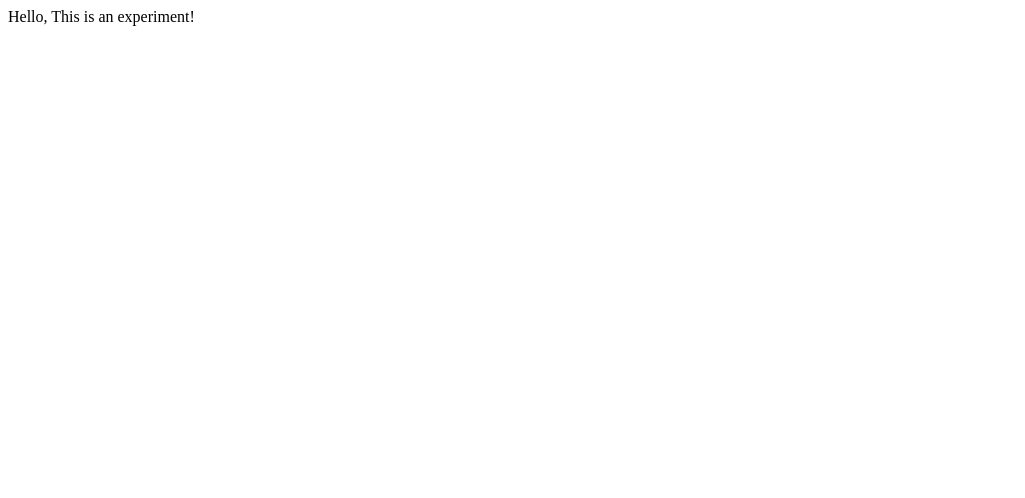
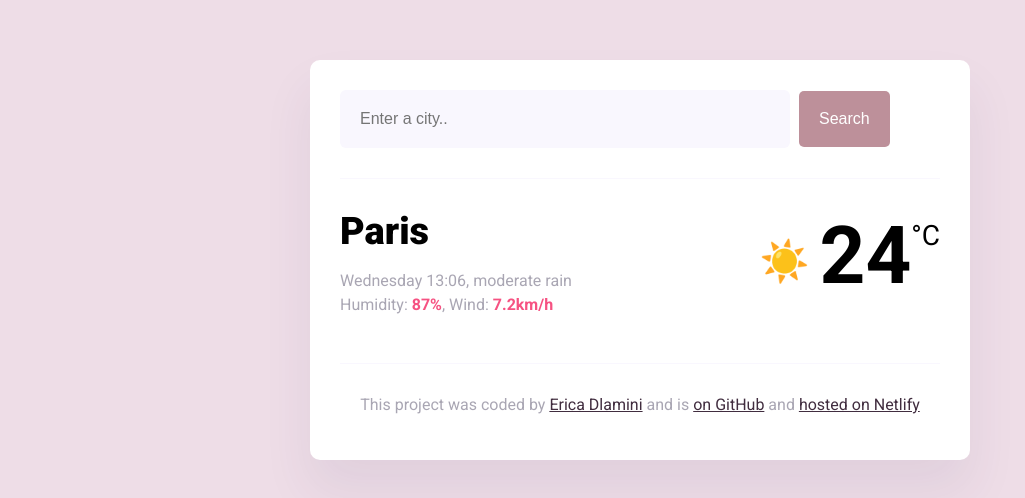
Before and after one commit to ericadlamini/my-experiment, a website: page index.html in a window 1280 px wide. Shown: the whole page, without its empty margins (0-1025 px from the left). Drawn offline with nearby package versions, Linux system fonts and the light colour scheme.

Commit message:
Updated HTML

```diff
--- a/index.html
+++ b/index.html
@@ -3,9 +3,55 @@
   <head>
     <meta charset="UTF-8" />
     <meta name="viewport" content="width=device-width, initial-scale=1.0" />
-    <title>Document</title>
+    <link rel="preconnect" href="https://fonts.googleapis.com" />
+    <link rel="preconnect" href="https://fonts.gstatic.com" crossorigin />
+    <link
+      href="https://fonts.googleapis.com/css2?family=Roboto:ital,wght@0,100;0,400;0,500;0,700;0,900;1,100;1,300;1,400;1,500;1,700;1,900&display=swap"
+      rel="stylesheet"
+    />
+    <link rel="stylesheet" href="src/styles.css" />
+    <script src="https://cdn.jsdelivr.net/npm/axios@1.1.2/dist/axios.min.js"></script>
+    <title>My weather application</title>
   </head>
   <body>
-    Hello, This is an experiment!
+    <div class="weather-app">
+      <header>
+        <form id="search-form">
+          <input
+            type="search"
+            placeholder="Enter a city.."
+            required
+            class="search-input"
+            id="search-input"
+          />
+          <input type="submit" value="Search" class="search-button" />
+        </form>
+      </header>
+      <main>
+        <div class="current-weather">
+          <div>
+            <h1 class="current-city" id="current-city">Paris</h1>
+            <p class="current-details">
+              <span id="current-date"></span>, moderate rain <br />
+              Humidity: <strong>87%</strong>, Wind: <strong>7.2km/h</strong>
+            </p>
+          </div>
+          <div class="current-temperature">
+            <span class="current-temperature-icon">☀️</span
+            ><span class="current-temperature-value">24</span
+            ><span class="current-temperature-unit">°C</span>
+          </div>
+        </div>
+      </main>
+      <footer>
+        <p>
+          This project was coded by
+          <a href="#" target="_blank">Erica Dlamini</a> and is
+          <a href="#" target="_blank"> on GitHub</a> and
+          <a href="#" target="_blank">hosted on Netlify</a>
+        </p>
+      </footer>
+    </div>
   </body>
+  <script src="src/index.js"></script>
 </html>
--- /dev/null
+++ b/src/index.js
@@ -0,0 +1,54 @@
+function search(event) {
+  event.preventDefault();
+  let searchInputElement = document.querySelector("#search-input");
+  let cityElement = document.querySelector("#current-city");
+  cityElement.innerHTML = searchInputElement.value;
+  let cityCode = document.querySelector("#search-input");
+
+  let city = cityCode.value;
+  let apiKey = "1fea1990c3a20o02b5dea044tb336292";
+  let apiUrl = `https://api.shecodes.io/weather/v1/current?query=${city}&key=${apiKey}&units=metric`;
+
+  axios.get(apiUrl).then(updateWeather);
+}
+function updateWeather(response) {
+  let weatherUpdate = Math.round(response.data.temperature.current);
+  let temperatureElement = document.querySelector(".current-temperature-value");
+
+  temperatureElement.innerHTML = weatherUpdate;
+}
+
+function formatDate(date) {
+  let minutes = date.getMinutes();
+  let hours = date.getHours();
+  let day = date.getDay();
+
+  if (minutes < 10) {
+    minutes = `0${minutes}`;
+  }
+
+  if (hours < 10) {
+    hours = `0${hours}`;
+  }
+
+  let days = [
+    "Sunday",
+    "Monday",
+    "Tuesday",
+    "Wednesday",
+    "Thursday",
+    "Friday",
+    "Saturday"
+  ];
+
+  let formattedDay = days[day];
+  return `${formattedDay} ${hours}:${minutes}`;
+}
+
+let searchForm = document.querySelector("#search-form");
+searchForm.addEventListener("submit", search);
+
+let currentDateELement = document.querySelector("#current-date");
+let currentDate = new Date();
+
+currentDateELement.innerHTML = formatDate(currentDate);
--- /dev/null
+++ b/src/styles.css
@@ -0,0 +1,98 @@
+body {
+  background: #eedde7;
+  font-family: "Roboto", sans-serif;
+}
+
+a {
+  color: #412d3f;
+}
+
+.weather-app {
+  background: white;
+  max-width: 600px;
+  margin: 60px auto;
+  padding: 30px;
+  border-radius: 10px;
+  box-shadow: 0 30px 50px rgba(65, 50, 100, 0.08);
+}
+
+header {
+  border-bottom: 1px solid #f9f7fe;
+  padding-bottom: 30px;
+}
+
+.search-input {
+  background-color: #f9f7fe;
+  border: none;
+  color: rgba(39, 33, 66, 0.4);
+  font-size: 16px;
+  padding: 20px;
+  width: 75%;
+  border-radius: 6px;
+}
+
+.search-button {
+  margin-left: 5px;
+  font-size: 16px;
+  background-color: #bd909a;
+  color: white;
+  border: none;
+  padding: 20px;
+  line-height: 1;
+  border-radius: 5px;
+}
+
+main {
+  padding: 30px 0;
+}
+
+.current-temperature {
+  font-size: 48px;
+}
+
+.current-weather {
+  display: flex;
+  justify-content: space-between;
+}
+
+.current-city {
+  font-size: 38px;
+  font-weight: 900;
+  margin: 0;
+}
+.current-details {
+  color: rgba(39, 33, 66, 0.4);
+  font-size: 16px;
+  font-weight: 400;
+  line-height: 24px;
+}
+
+.current-details strong {
+  color: #f65282;
+}
+
+.current-temperature-icon {
+  position: relative;
+  top: -8px;
+  font-size: 40px;
+  margin-right: 10px;
+}
+
+.current-temperature-value {
+  font-size: 80px;
+  font-weight: bold;
+}
+
+.current-temperature-unit {
+  font-size: 28px;
+  position: relative;
+  top: -38px;
+}
+
+footer {
+  border-top: 1px solid #f9f7fe;
+  text-align: center;
+  padding-top: 15px;
+
+  color: rgba(39, 33, 66, 0.4);
+}
```
Also changed, not shown: package.json (added, +16 -0 lines), 1 other file.
